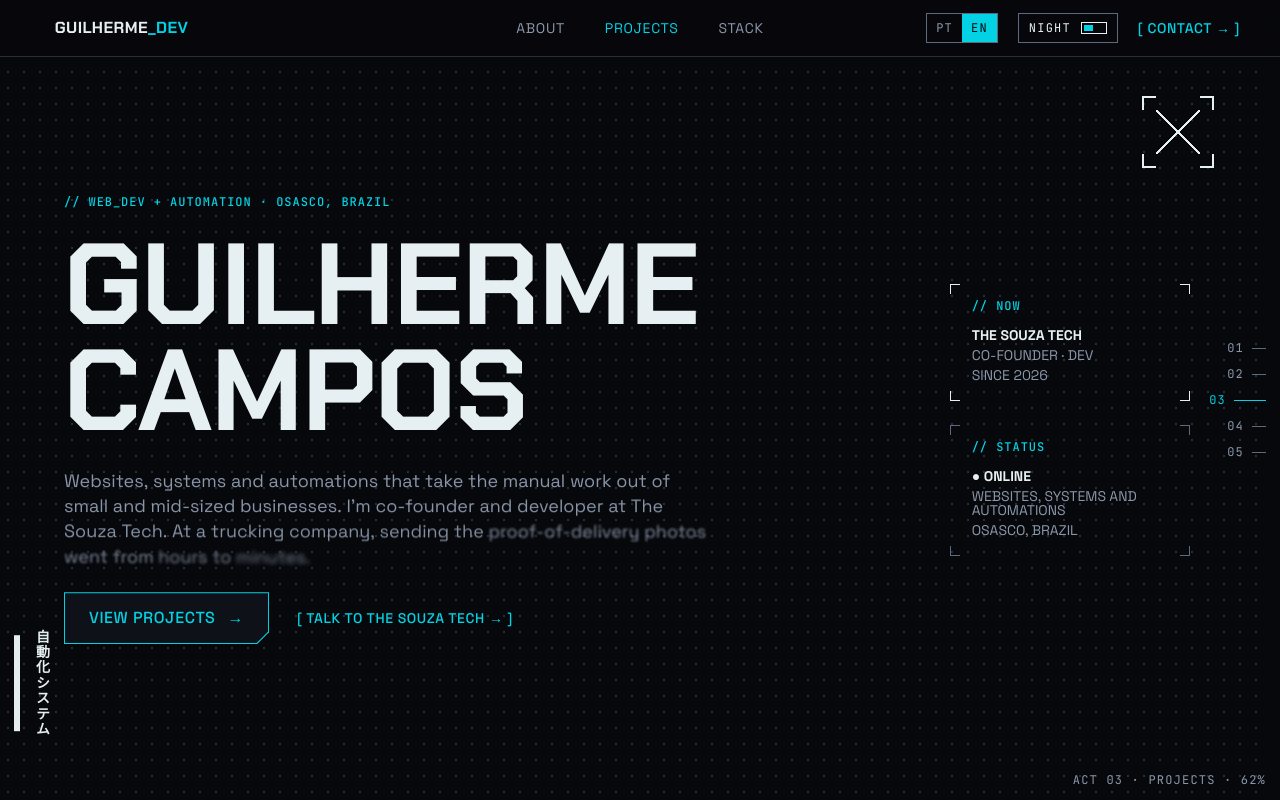
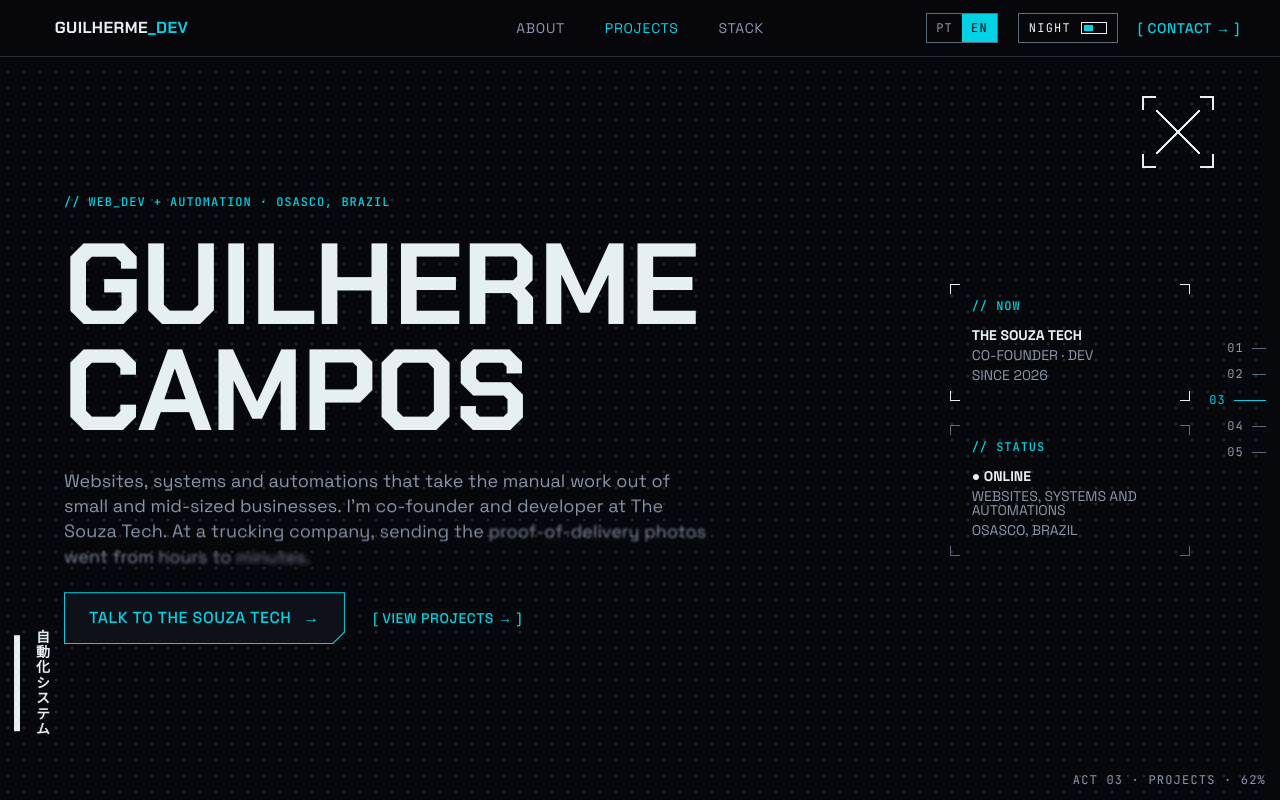
Before and after one commit to The-Souza/personal-portfolio-v2, a Next.js app: page /en in a window 1280 px wide. Shown: the top 800 px of the page. Built offline with nearby package versions, Linux system fonts and the light colour scheme; no server answers.

Commit message:
feat(hero): give the contact action the button and let buttons grow for a wrapped label
Co-Authored-By: Claude Opus 5.5 <noreply@anthropic.com>

```diff
--- a/src/components/Button.tsx
+++ b/src/components/Button.tsx
@@ -57,7 +57,8 @@ export function Button({
       <span className="chamfer block bg-primary p-px">
         <span
           className={cn(
-            "chamfer relative flex h-12.5 items-center gap-3 overflow-hidden px-6 text-base",
+            // A minimum, not a fixed height: a long label wraps on a 320px phone and needs the room.
+            "chamfer relative flex min-h-12.5 items-center gap-3 overflow-hidden px-6 py-2 text-base",
             solid
               ? "bg-primary text-primary-foreground in-[.alert]:group-hover:text-foreground in-[.alert]:group-focus-visible:text-foreground"
               : "bg-card text-primary-accessible group-hover:text-primary-foreground group-focus-visible:text-primary-foreground",
--- a/src/features/hero/HeroAct.tsx
+++ b/src/features/hero/HeroAct.tsx
@@ -39,9 +39,11 @@ export function HeroAct() {
             <p data-hero="bio" className="max-w-[56ch] text-lead text-muted-foreground">
               {t("bio")}
             </p>
+            {/* The page's one action carries the button; the proof stays a step away. On phones
+                the header has no Contato, so this is the contact entry until the last act. */}
             <div data-hero="actions" className="flex flex-wrap items-center gap-x-7 gap-y-5">
-              <Button href="#projects">{t("viewProjects")}</Button>
-              <ActionLink href="#contact">{t("contact")}</ActionLink>
+              <Button href="#contact">{t("contact")}</Button>
+              <ActionLink href="#projects">{t("viewProjects")}</ActionLink>
             </div>
           </div>
 
```
